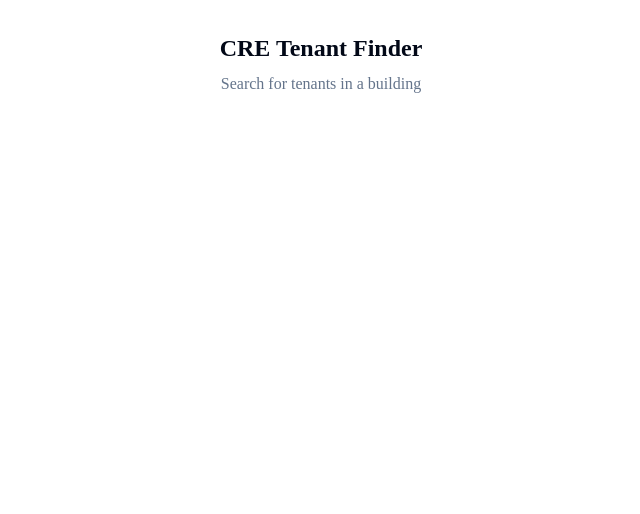
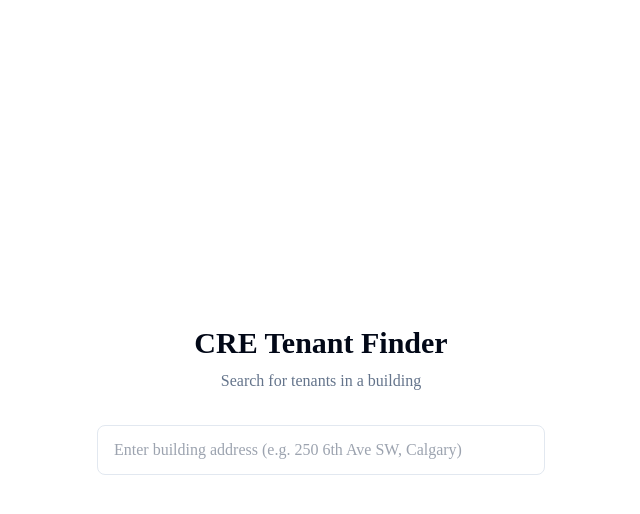
Before and after one commit to aolagunju-cre/cre-tenant-finder, a Next.js app: page / in a window 1280 px wide. Shown: the top 514 px of the page, without its empty margins (319-959 px from the left). Built offline with nearby package versions, Linux system fonts and the light colour scheme.

Commit message:
Restore search bar on home page

```diff
--- a/src/app/page.tsx
+++ b/src/app/page.tsx
@@ -1,10 +1,17 @@
-export const dynamic = "force-dynamic";
+import { AddressSearch } from "@/components/address-search";
 
-export default async function Home() {
+export default function Home() {
   return (
-    <main className="flex min-h-screen flex-col items-center">
-      <h1 className="text-2xl font-bold mt-8">CRE Tenant Finder</h1>
-      <p className="text-muted-foreground mt-2">Search for tenants in a building</p>
+    <main className="flex min-h-screen flex-col items-center justify-center p-8">
+      <div className="w-full max-w-md space-y-8">
+        <div className="text-center">
+          <h1 className="text-3xl font-bold">CRE Tenant Finder</h1>
+          <p className="text-muted-foreground mt-2">Search for tenants in a building</p>
+        </div>
+        <div className="flex justify-center">
+          <AddressSearch />
+        </div>
+      </div>
     </main>
   );
 }
```
